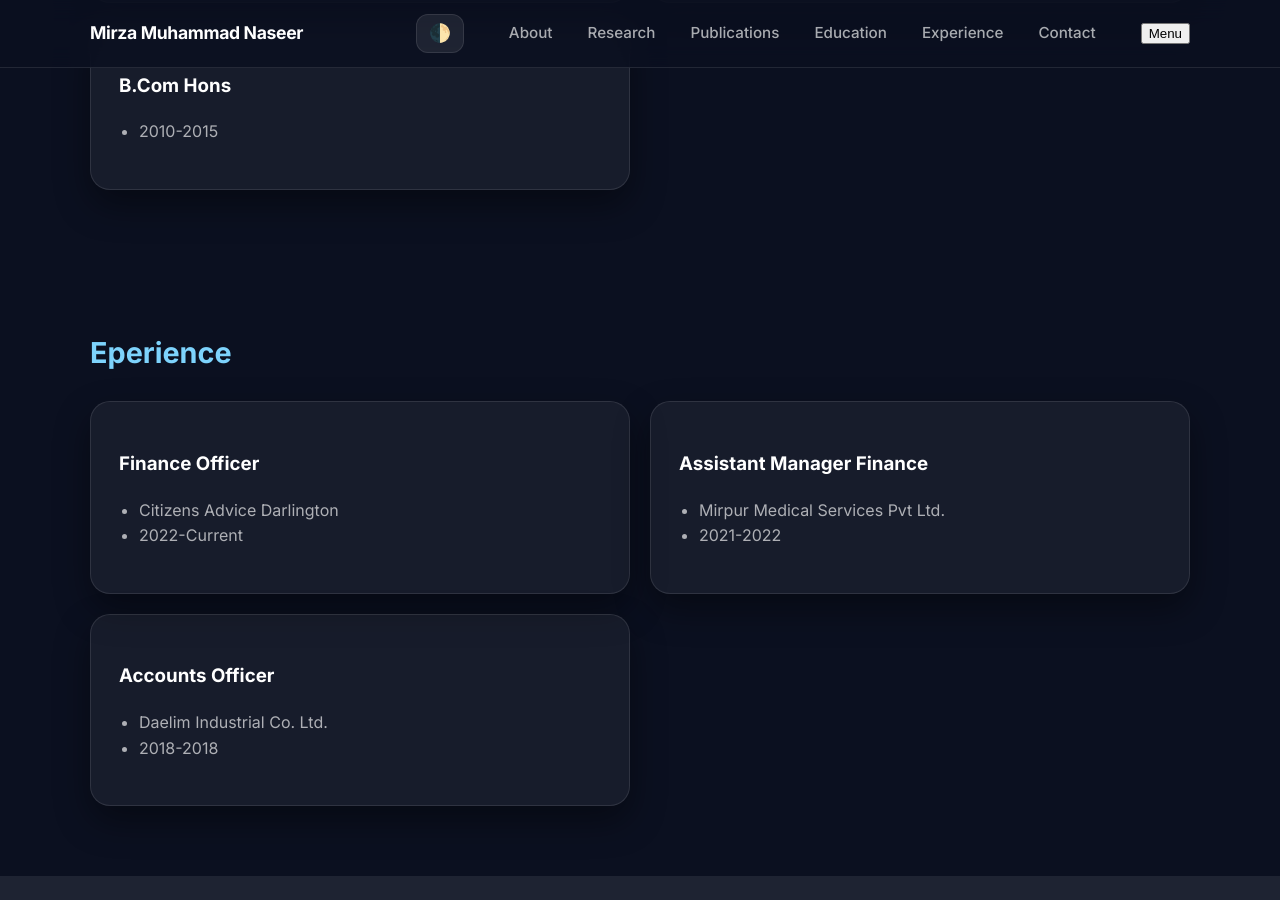
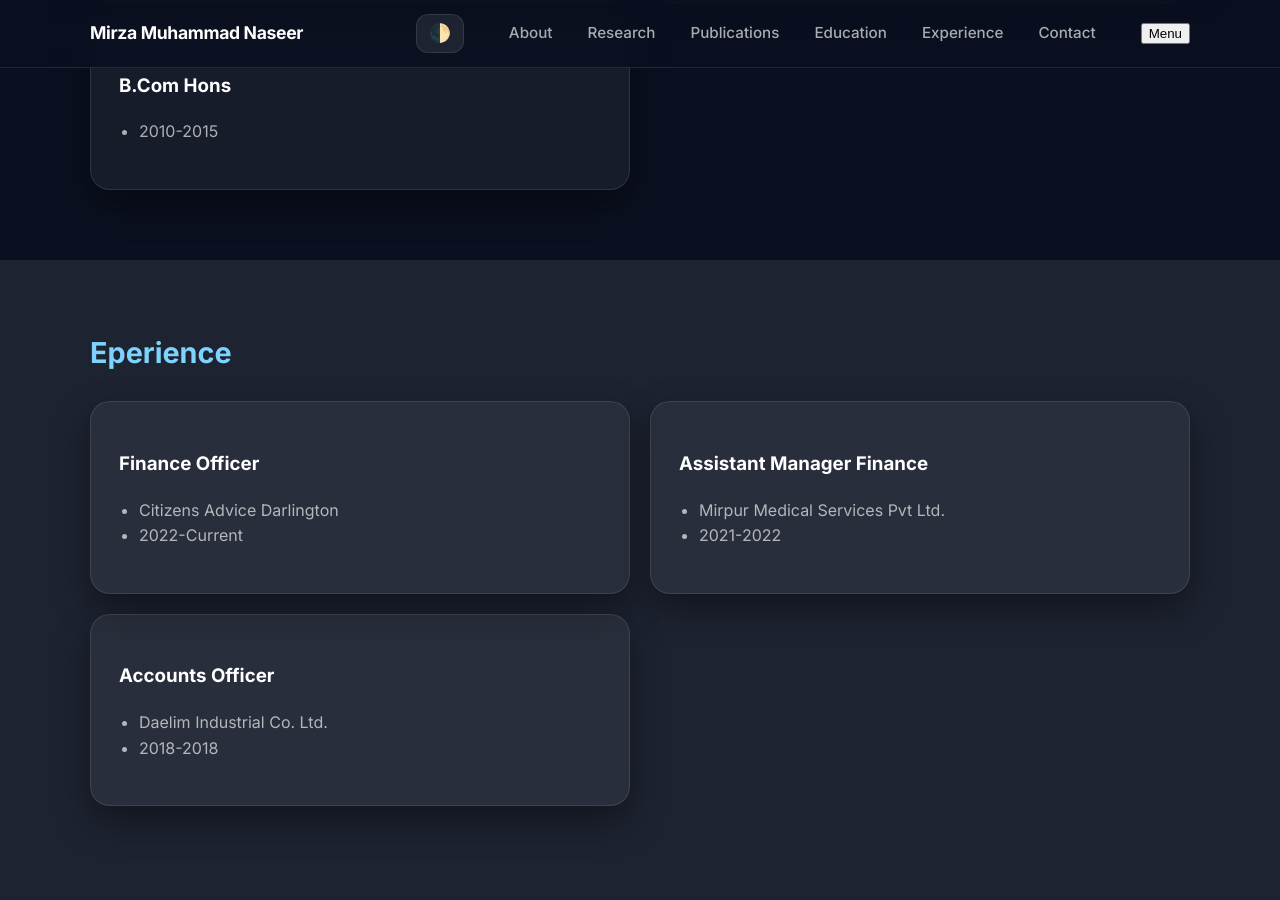
Before and after one commit to mmnaseer/mmnaseer.github.io, a Jekyll site: the page index.html, which Jekyll copies as it is, in a window 1280 px wide and 900 px high, scrolled down 1971 px. Built offline with Jekyll 4.4.1, drawn with Linux system fonts in a browser that asks for light colours; a style sheet for code colours, icons or effects is not loaded.

Commit message:
Update index.html

```diff
--- a/index.html
+++ b/index.html
@@ -153,7 +153,7 @@
       </div>
     </section>
 
-    <section id="experience" class="section">
+    <section id="experience" class="section alt">
       <div class="container">
         <h2>Eperience</h2>
         <div class="grid-2">
```
